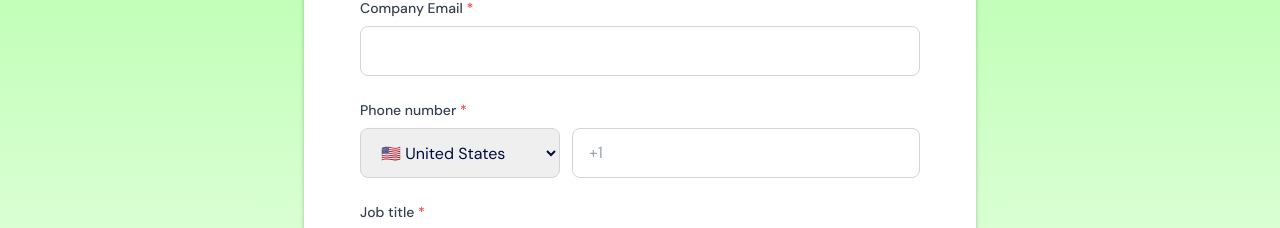
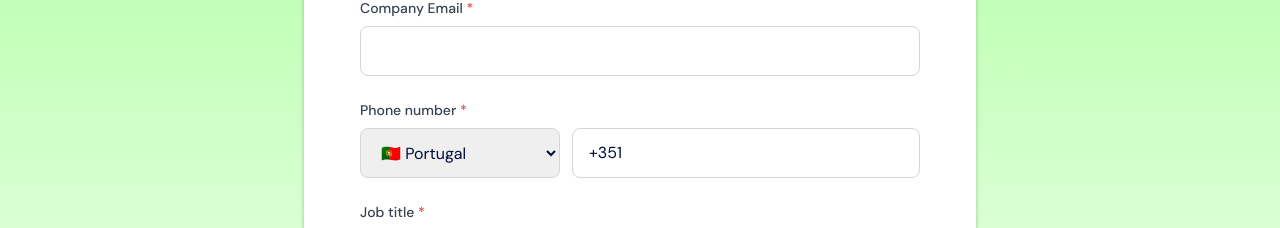
Before and after one commit to Luckzman/greendash-website, a Next.js app: page /contact-us in a window 1280 px wide. Shown: the part 1316-1544 px from the top of the page. Built offline with nearby package versions, Linux system fonts and the light colour scheme.

Commit message:
fix country code

```diff
--- a/src/components/PhoneNumberInput.tsx
+++ b/src/components/PhoneNumberInput.tsx
@@ -22,13 +22,13 @@ interface PhoneNumberInputProps {
 }
 
 const countries: CountryCode[] = [
+  { code: 'PT', flag: '🇵🇹', name: 'Portugal', dialCode: '+351', maxLength: 9 },
   { code: 'US', flag: '🇺🇸', name: 'United States', dialCode: '+1', maxLength: 10 },
   { code: 'UK', flag: '🇬🇧', name: 'United Kingdom', dialCode: '+44', maxLength: 10 },
   { code: 'CA', flag: '🇨🇦', name: 'Canada', dialCode: '+1', maxLength: 10 },
   { code: 'AU', flag: '🇦🇺', name: 'Australia', dialCode: '+61', maxLength: 9 },
   { code: 'DE', flag: '🇩🇪', name: 'Germany', dialCode: '+49', maxLength: 11 },
   { code: 'FR', flag: '🇫🇷', name: 'France', dialCode: '+33', maxLength: 9 },
-  { code: 'PT', flag: '🇵🇹', name: 'Portugal', dialCode: '+351', maxLength: 9 },
   { code: 'ES', flag: '🇪🇸', name: 'Spain', dialCode: '+34', maxLength: 9 },
   { code: 'IT', flag: '🇮🇹', name: 'Italy', dialCode: '+39', maxLength: 9 },
   { code: 'NL', flag: '🇳🇱', name: 'Netherlands', dialCode: '+31', maxLength: 9 },
@@ -54,10 +54,24 @@ export default function PhoneNumberInput({
   label = 'Phone number',
   error
 }: PhoneNumberInputProps) {
-  const [localValue, setLocalValue] = useState(value);
+  // Initialize with Portugal as default if no country code is provided
+  const defaultCountryCode = countryCode || 'PT';
+  const defaultCountry = countries.find(c => c.code === defaultCountryCode) || countries[0];
+
+  // Initialize with Portugal's dial code if no value is provided
+  const initialValue = value || defaultCountry.dialCode;
+  const [localValue, setLocalValue] = useState(initialValue);
 
   // Get current country info
-  const currentCountry = countries.find(c => c.code === countryCode) || countries[0];
+  const currentCountry = countries.find(c => c.code === defaultCountryCode) || countries[0];
+
+  // Notify parent component of default country on mount if no country code was provided
+  useEffect(() => {
+    if (!countryCode) {
+      onCountryChange(defaultCountryCode);
+      onChange(initialValue);
+    }
+  }, [countryCode, defaultCountryCode, initialValue, onChange, onCountryChange]);
 
   // Update local value when country changes (but not when value changes from user input)
   useEffect(() => {
@@ -151,7 +165,7 @@ export default function PhoneNumberInput({
       <div className="flex flex-col sm:flex-row gap-3">
         <select
           name="phoneCountry"
-          value={countryCode}
+          value={defaultCountryCode}
           onChange={handleCountryChange}
           className="w-full sm:w-auto sm:min-w-[200px] px-4 py-3 border border-gray-300 rounded-lg focus:ring-2 focus:ring-green-500 focus:border-transparent text-sm sm:text-base"
         >
```
